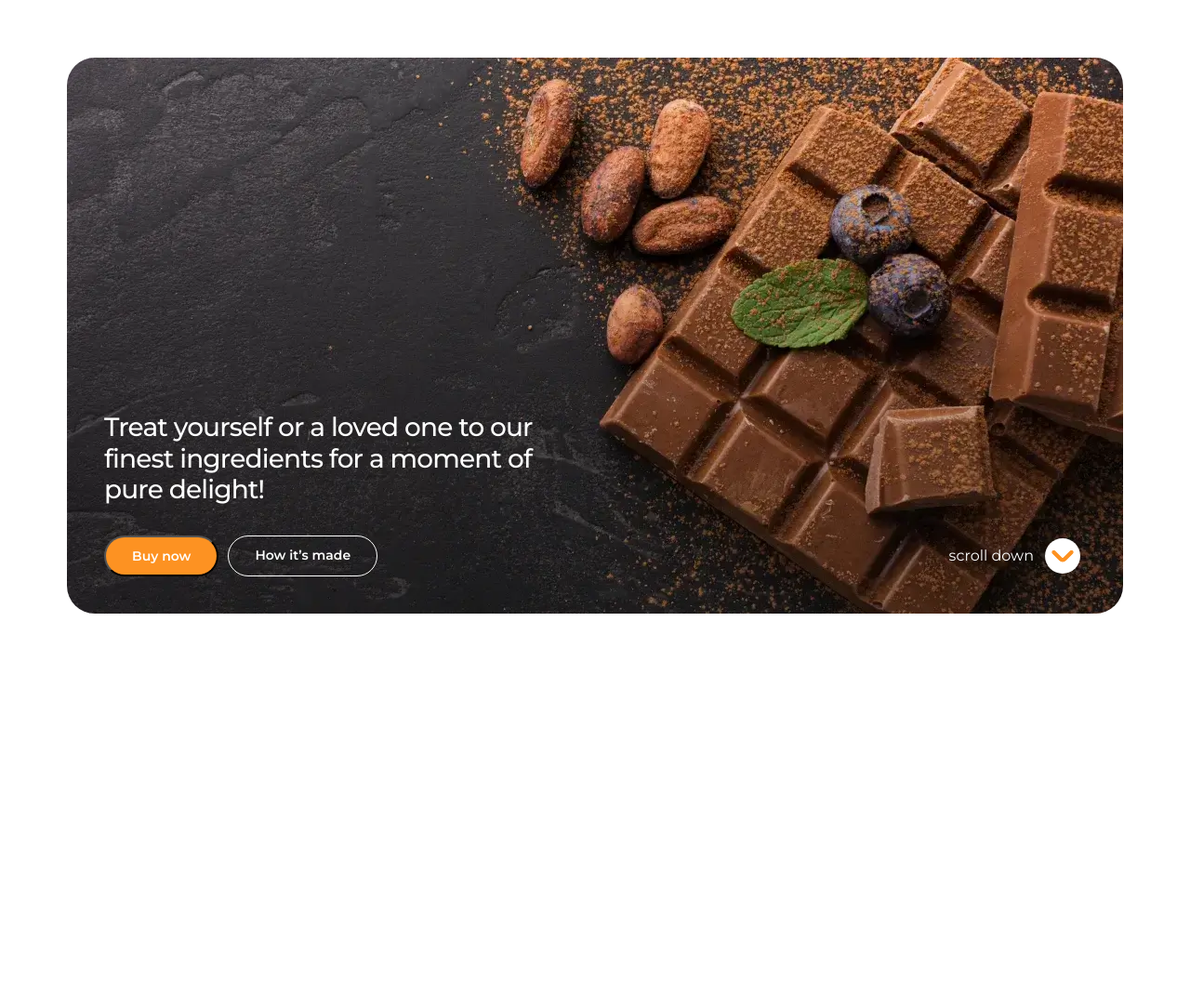
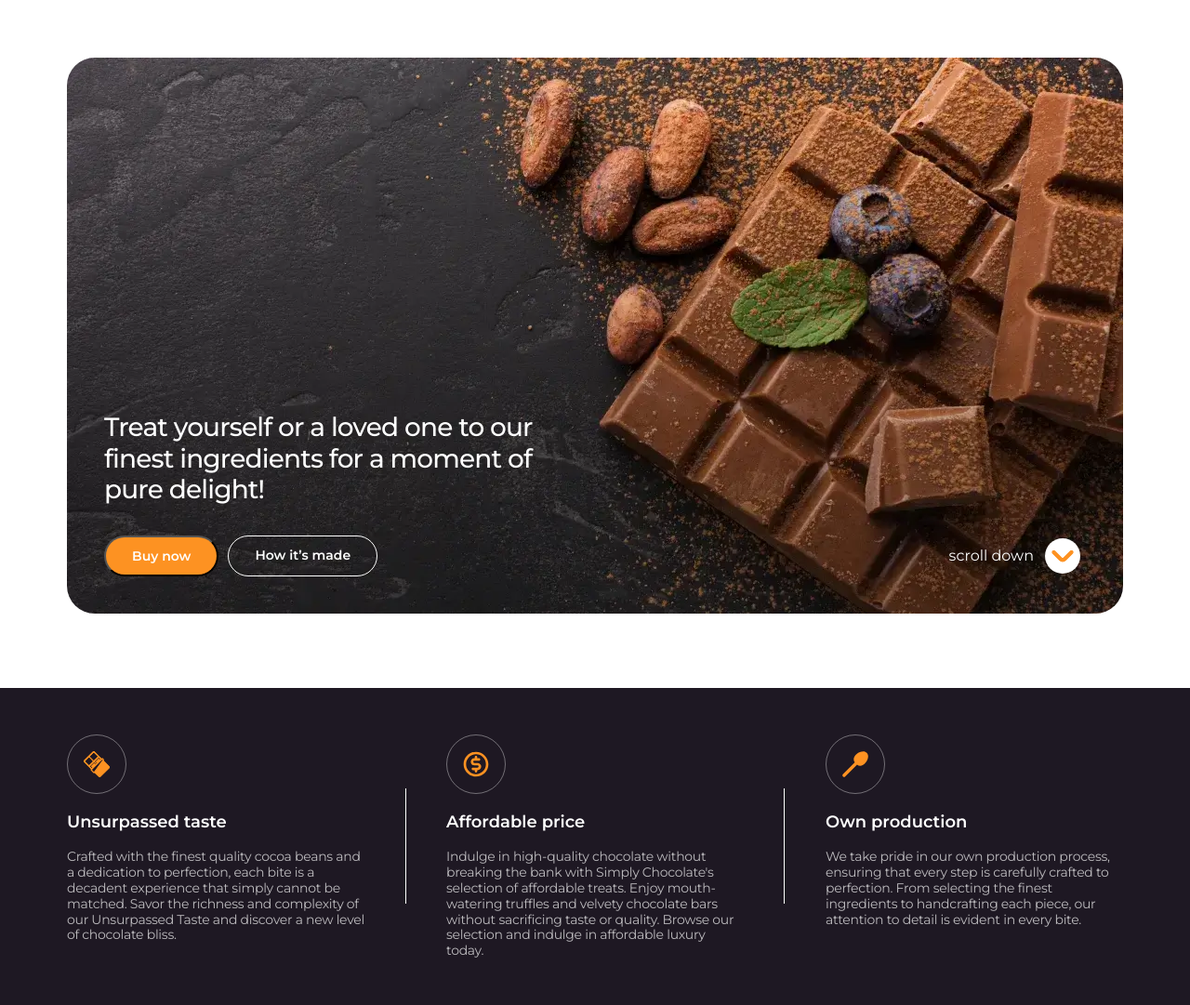
Before and after one commit to Dennis-Pronin/simply-chocolate, a plain HTML site: page index.html in a window 1280 px wide. Shown: the whole page at 93% size. Before the commit the page ends 800 px from the top, so only its background shows below. Drawn offline with nearby package versions, Linux system fonts and the light colour scheme.

Commit message:
Finish About section

```diff
--- /dev/null
+++ b/css/about.css
@@ -0,0 +1,78 @@
+.about {
+  padding: 20px 0;
+  background-color: var(--sec-bg-color);
+}
+
+.about-list {
+  display: flex;
+  flex-direction: column;
+  gap: 38px;
+}
+
+.about-icon-wrapper {
+  display: inline-flex;
+  justify-content: center;
+  align-items: center;
+  border-radius: 50%;
+  border: 1px solid #ffffff60;
+  padding: 15px;
+  margin-bottom: 20px;
+}
+
+.about-icon {
+  fill: var(--main-color);
+}
+
+.about-subtitle {
+  color: #fff;
+  font-size: 18px;
+  font-weight: 600;
+  margin-bottom: 18px;
+}
+
+.about-text {
+  color: rgba(255, 255, 255, 0.7);
+  font-size: 14px;
+  font-weight: 400;
+  letter-spacing: -0.02em;
+}
+
+@media screen and (min-width: 768px) {
+  .about {
+    padding: 50px 0;
+  }
+  .about-list {
+    flex-direction: row;
+    flex-wrap: wrap;
+    gap: 62px 88px;
+  }
+
+  .about-item {
+    width: calc((100% - 88px) / 2);
+  }
+}
+
+@media screen and (min-width: 1200px) {
+  .about-item {
+    width: calc((100% - 176px) / 3);
+    position: relative;
+  }
+
+  .about-item:nth-child(2)::before,
+  .about-item:nth-child(2)::after {
+    content: "";
+    width: 1px;
+    height: 124px;
+    position: absolute;
+    top: 50%;
+    transform: translateY(-50%);
+    background-color: #fff;
+  }
+
+  .about-item:nth-child(2)::before {
+    left: -44px;
+  }
+  .about-item:nth-child(2)::after {
+    right: -44px;
+  }
+}
--- a/css/base.css
+++ b/css/base.css
@@ -22,6 +22,19 @@ body {
   margin: 0 auto 32px;
   max-width: 282px;
 }
+.visually-hidden {
+  position: absolute;
+  width: 1px;
+  height: 1px;
+  margin: -1px;
+  border: 0;
+  padding: 0;
+
+  white-space: nowrap;
+  clip-path: inset(100%);
+  clip: rect(0 0 0 0);
+  overflow: hidden;
+}
 
 @media screen and (min-width: 768px) {
   .container {
--- a/css/style.css
+++ b/css/style.css
@@ -5,3 +5,4 @@
 @import url(variables.css);
 @import url(buttons.css);
 @import url(hero.css);
+@import url(about.css);
--- a/index.html
+++ b/index.html
@@ -4,13 +4,6 @@
     <meta charset="UTF-8" />
     <meta name="viewport" content="width=device-width, initial-scale=1.0" />
     <link rel="stylesheet" href="./css/style.css" />
-    <link
-      rel="preload"
-      fetchpriority="high"
-      as="image"
-      href="./img/hero/hero-mobile.webp"
-      type="image/webp"
-    />
     <link
       rel="preload"
       fetchpriority="high"
@@ -45,6 +38,57 @@
           </div>
         </div>
       </section>
+      <section class="section about">
+        <div class="container">
+          <h2 class="visually-hidden">About us</h2>
+          <ul class="about-list">
+            <li class="about-item">
+              <div class="about-icon-wrapper">
+                <svg class="about-icon" width="32" height="32">
+                  <use href="./img/icons.svg#icon-chocolate" />
+                </svg>
+              </div>
+              <h3 class="about-subtitle">Unsurpassed taste</h3>
+              <p class="about-text">
+                Crafted with the finest quality cocoa beans and a dedication to
+                perfection, each bite is a decadent experience that simply
+                cannot be matched. Savor the richness and complexity of our
+                Unsurpassed Taste and discover a new level of chocolate bliss.
+              </p>
+            </li>
+            <li class="about-item">
+              <div class="about-icon-wrapper">
+                <svg class="about-icon" width="32" height="32">
+                  <use href="./img/icons.svg#icon-coin" />
+                </svg>
+              </div>
+
+              <h3 class="about-subtitle">Affordable price</h3>
+              <p class="about-text">
+                Indulge in high-quality chocolate without breaking the bank with
+                Simply Chocolate's selection of affordable treats. Enjoy
+                mouth-watering truffles and velvety chocolate bars without
+                sacrificing taste or quality. Browse our selection and indulge
+                in affordable luxury today.
+              </p>
+            </li>
+            <li class="about-item">
+              <div class="about-icon-wrapper">
+                <svg class="about-icon" width="32" height="32">
+                  <use href="./img/icons.svg#icon-spoon" />
+                </svg>
+              </div>
+              <h3 class="about-subtitle">Own production</h3>
+              <p class="about-text">
+                We take pride in our own production process, ensuring that every
+                step is carefully crafted to perfection. From selecting the
+                finest ingredients to handcrafting each piece, our attention to
+                detail is evident in every bite.
+              </p>
+            </li>
+          </ul>
+        </div>
+      </section>
     </main>
     <footer></footer>
   </body>
```
